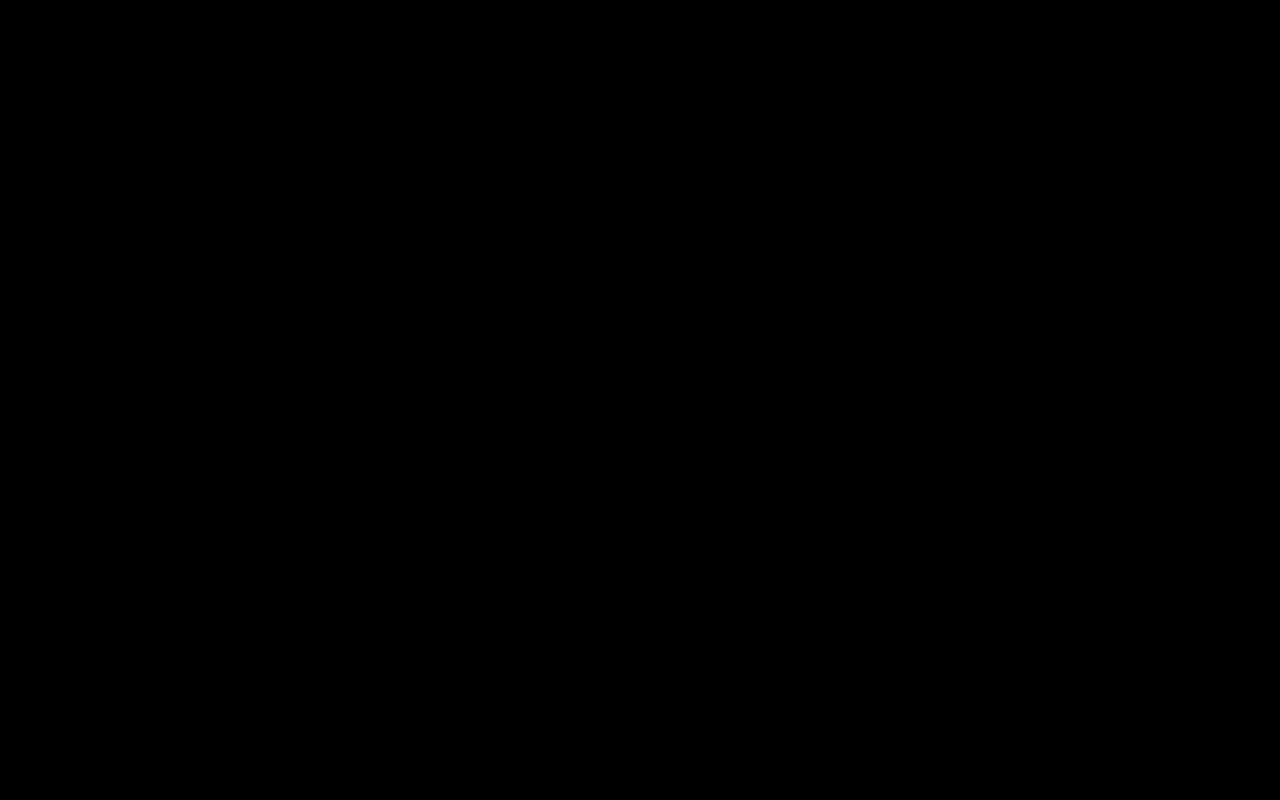
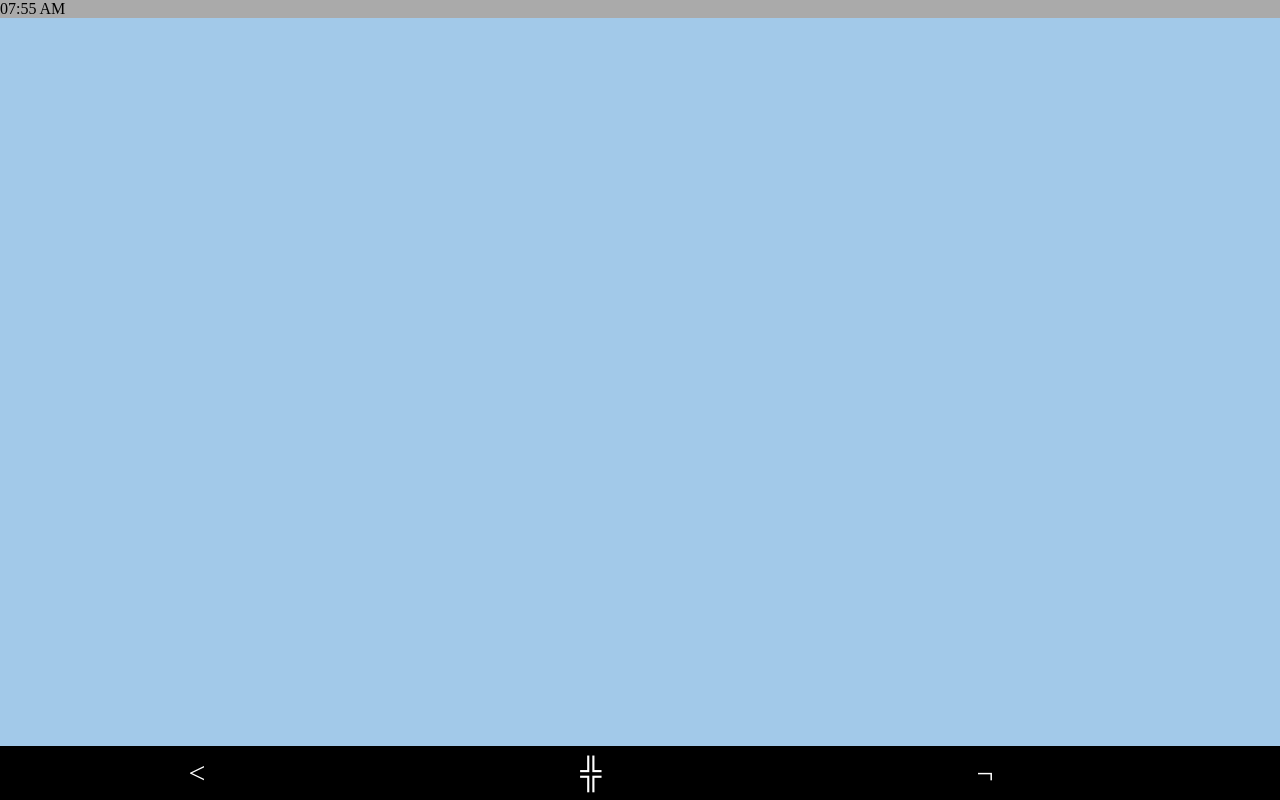
Before and after one commit to CrociDB/js13k-2018, a website: page game/index.html in a window 1280 px wide. Drawn offline with Linux system fonts and the light colour scheme.

Commit message:
creating basic html and css structures

```diff
--- a/game/css/style.css
+++ b/game/css/style.css
@@ -1,3 +1,36 @@
 body {
+    background-color: rgb(162, 201, 233);
+    padding: 0;
+    margin: 0;
+}
+
+header {
+    background-color: #aaaaaa;
+    padding: 0;
+}
+
+header > p {
+    padding: 0;
+    margin: 0;
+}
+
+footer {
+    position: absolute;
+    bottom: 0;
+    left: 0;
+    width: 100%;
     background-color: black;
+    padding-top: 5px;
+    padding-bottom: 5px;
 }
+
+footer a {
+    color: white;
+    text-decoration: none;
+    font-size: 30px;
+    padding: 0;
+    width: 30%;
+    float: left;
+    text-align: center;
+    margin: 5px;
+}
--- a/game/index.html
+++ b/game/index.html
@@ -1,9 +1,27 @@
-<html>
+<!DOCTYPE html>
+<html lang="en">
     <head>
         <title>JS13K Game</title>
-        <link rel="stylesheet" href="css/style.css">
+
+        <meta charset="UTF-8">
+        <meta name="viewport" content="width=device-width, initial-scale=1.0">
+        <link rel="stylesheet" href="css/style.css" media="screen">
     </head>
     <body>
+        <div id="screen">
+            <header><p>07:55 <span>AM</span></p></header>
+
+            <div id="container">
+
+            </div>
+
+            <footer>
+                    <a href="javascript:;"><</a>
+                    <a href="javascript:;">&boxVH;</a>
+                    <a href="javascript:;">&not;</a>
+            </footer>
+        </div>
+
         <script src="js/main.js"></script>
     </body>
 </html>
```
